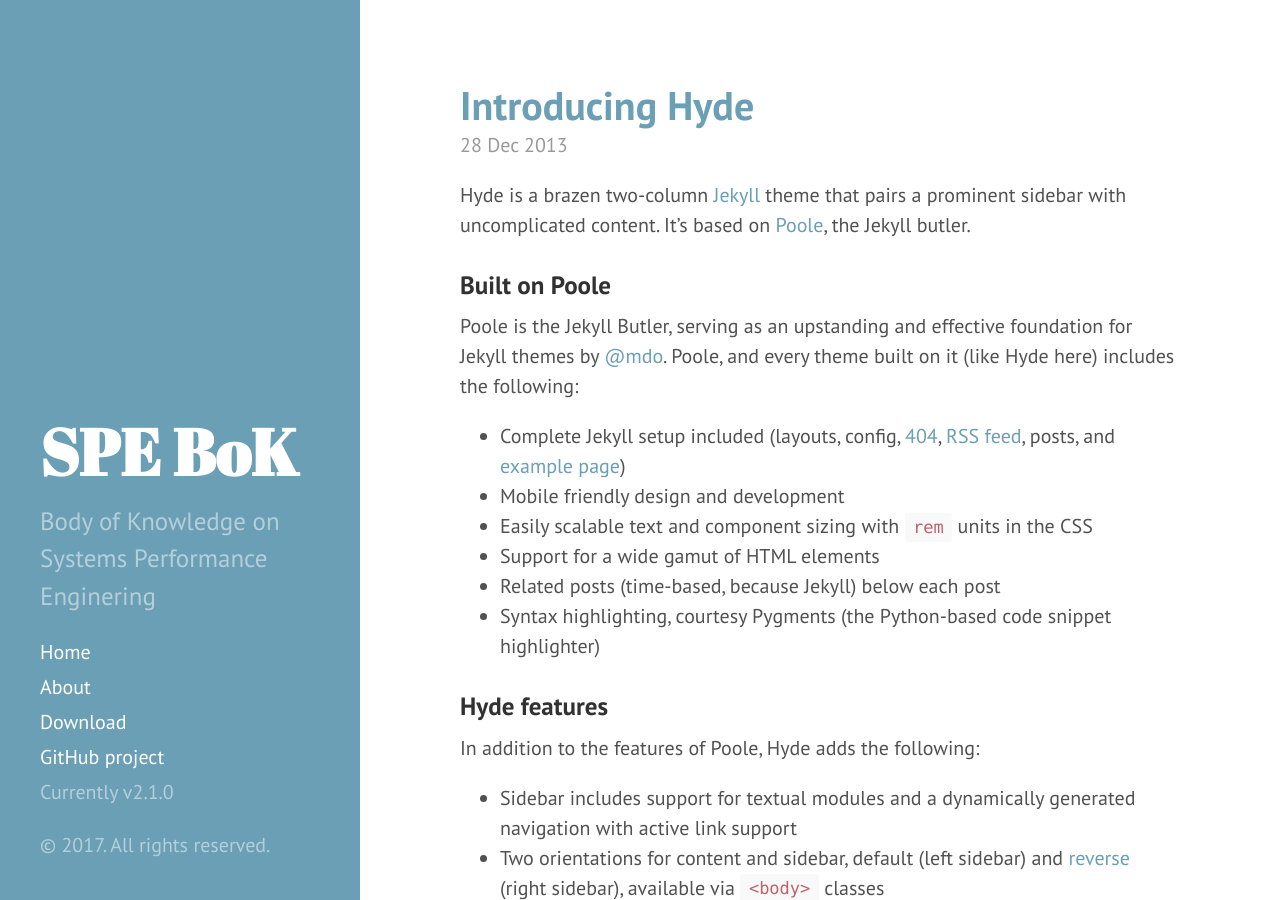
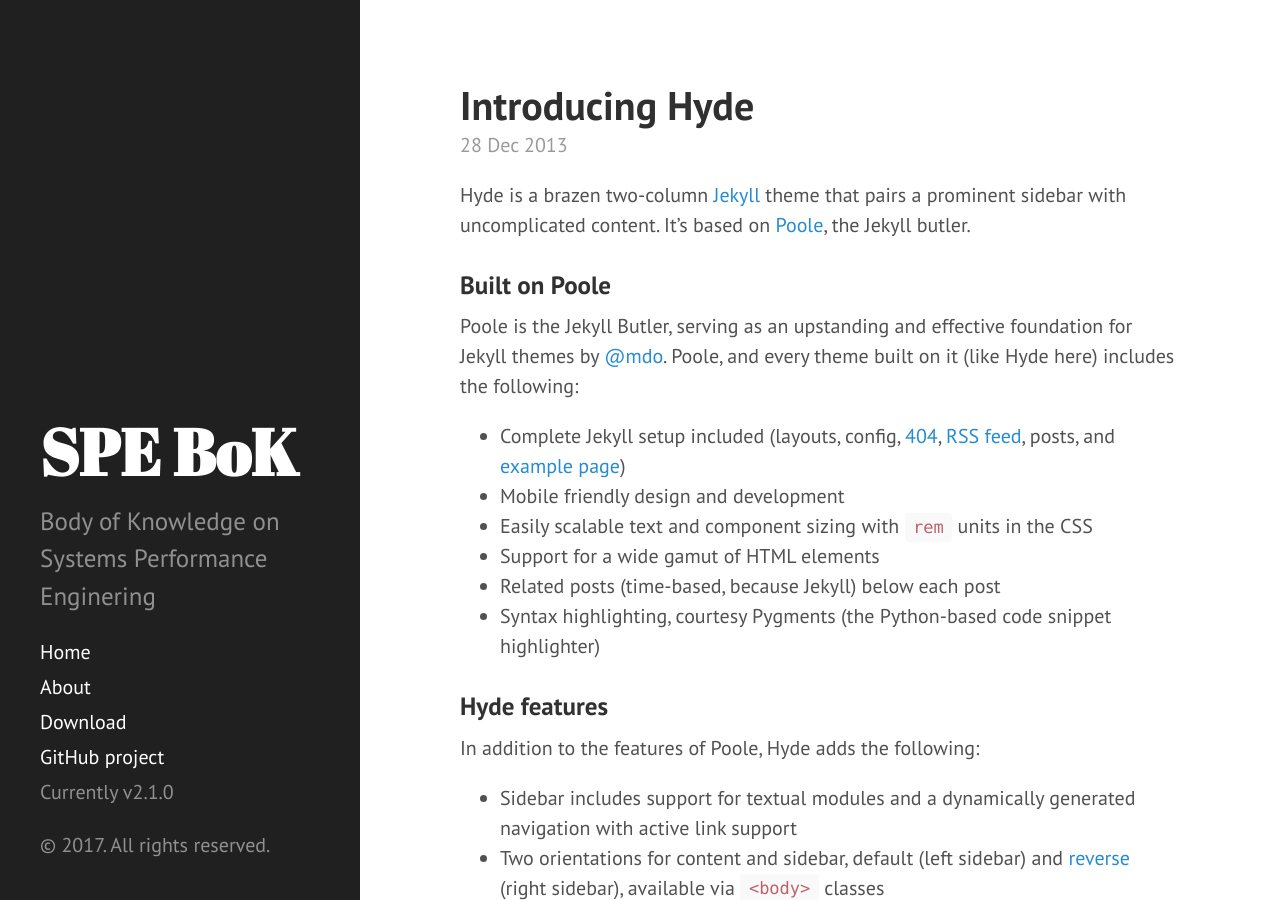
Before and after one commit to tangowhisky37/PracticalPerformanceAnalyst, a Jekyll site: the page built from index.html, in a window 1280 px wide and 900 px high. Built offline with Jekyll 4.4.1, drawn with Linux system fonts in a browser that asks for light colours; Markdown is read by kramdown in place of the engine named in the settings; the list of posts is cut into pages by our own code.

Commit message:
updates _layouts/defaults.html

```diff
--- a/_layouts/default.html
+++ b/_layouts/default.html
@@ -3,7 +3,7 @@
 
   {% include head.html %}
 
-  <body class="theme-base-0d" class="layout-reverse">
+  <body>
 
     {% include sidebar.html %}
 
```
